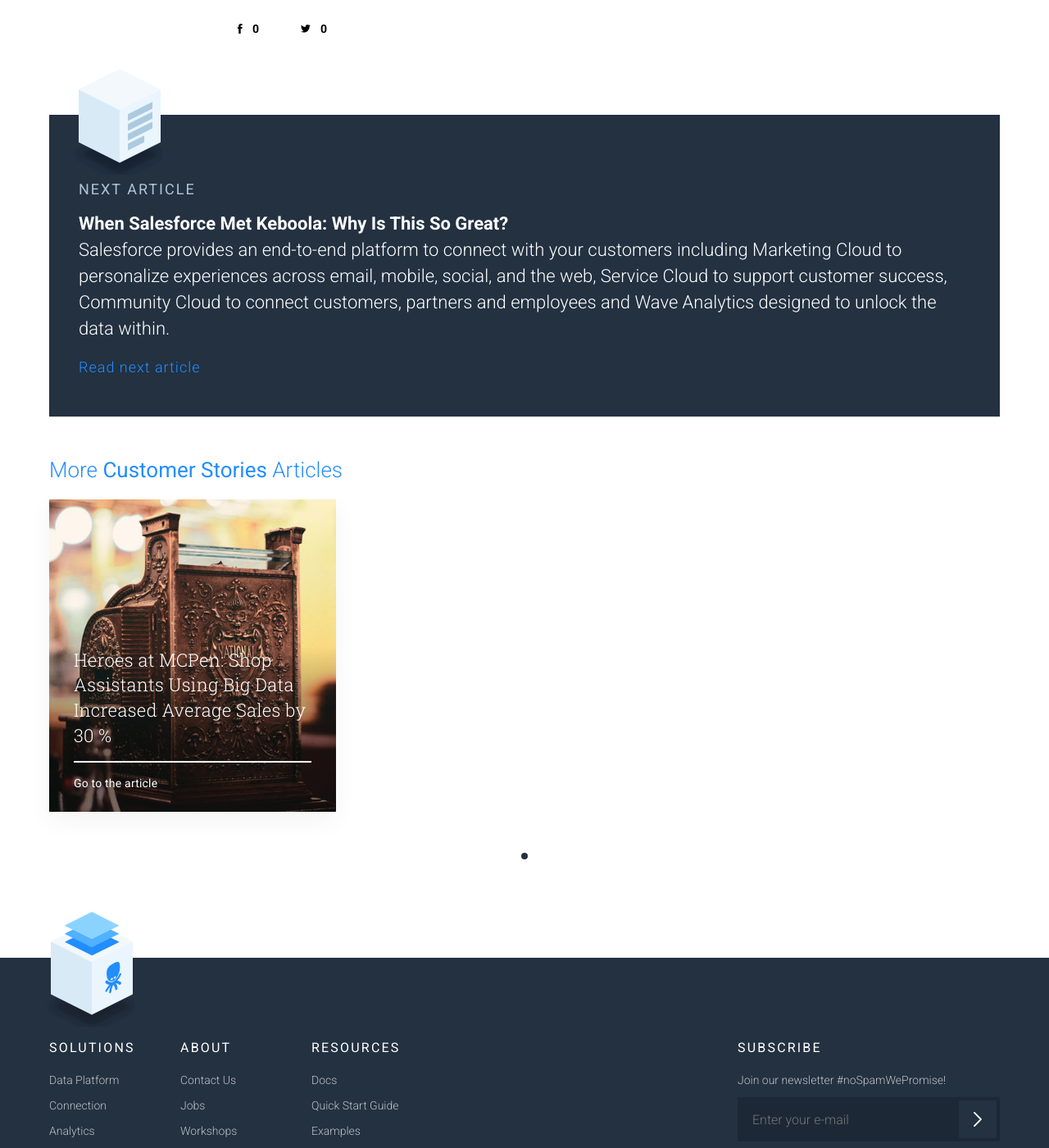
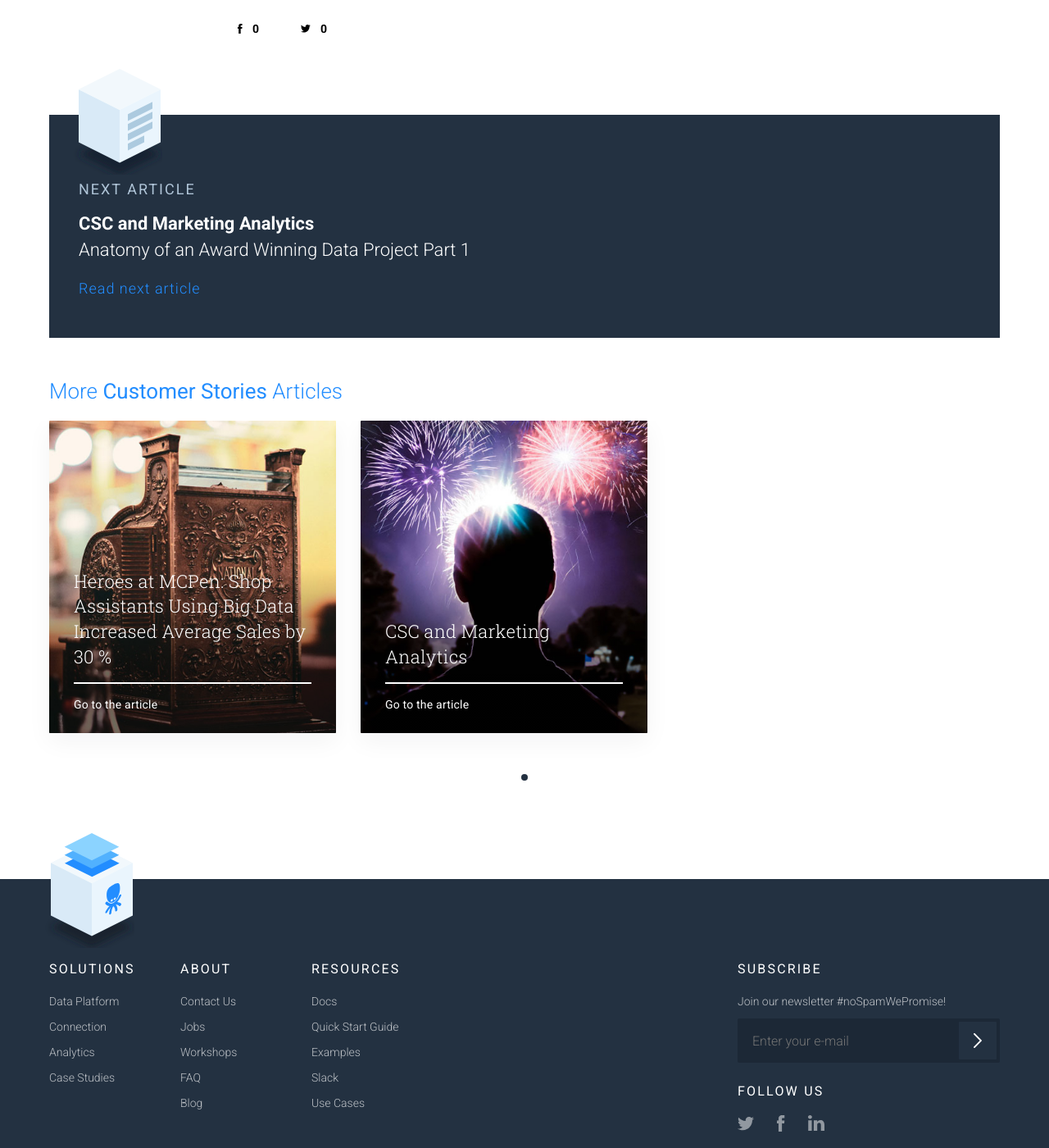
Before and after one commit to keboola/blog, a Jekyll site: the page built from _posts/2018-10-11-keboola.md, in a window 1280 px wide and 1400 px high, scrolled down 4418 px. Shown: the whole window at 82% size. Built offline with Jekyll 4.4.1, drawn with Linux system fonts in a browser that asks for light colours; nearby versions of some CDN libraries; some of the changed lines change nothing that is shown.

Commit message:
Update from Forestry.io - Published anatomy-of-an-award-winning-data-project-part-1-csc-and-marketing-analytics.md

```diff
--- a/_drafts/2018-04-01-anatomy-of-an-award-winning-data-project-part-1-csc-and-marketing-analytics.md
+++ b/_posts/2018-04-01-anatomy-of-an-award-winning-data-project-part-1-csc-and-marketing-analytics.md
@@ -1,35 +1,27 @@
 ---
-title: 'Anatomy of an Award Winning Data Project Part 1: CSC and Marketing Analytics'
+title: CSC and Marketing Analytics
 layout: post
 categories: customer-stories
 date: 2018-04-01 10:37:52 +0000
-perex: Here at Keboola, we take pride in working closely with partners and customers
-  ensuring that each project is a success. Typically we’re there from the beginning
-  - to understand the problem the client needs to solve; to help them define the scope
-  and timeline of the implementation; to provide the necessary resources to get buy
-  in from the rest of their team.
+perex: Anatomy of an Award Winning Data Project Part 1
 user: pavel-dolezal
-coverphoto: "/uploads/Untitled design (1).png"
-coverphoto_slider: "/uploads/Untitled design (2).png"
+coverphoto: ''
+coverphoto_slider: "/uploads/csc.jpg"
 
 ---
-### Anatomy of an Award Winning Data Project Part 1: CSC and Marketing Analytics
-
 by Kasey Jones Tonsfeldt
 
 Here at Keboola, we take pride in working closely with partners and customers ensuring that each project is a success. Typically we’re there from the beginning - to understand the problem the client needs to solve; to help them define the scope and timeline of the implementation; to provide the necessary resources to get buy in from the rest of their team; to offer alternative perspectives and options when mapping out the project; and to be their ally and guide throughout every step of the process. With all that work, all that dedication, it turns out we develop quite a soft spot for both our clients and their projects.
 
+![](/uploads/cscArticle1.jpg)
+
 We’ve got skin in the game, so when one of our clients receives an award because of the project we worked on together, we get pretty excited. And when two clients receive an award because of our work together, well, then we’re downright ecstatic and ready to celebrate!
-
-![Award winning customer](https://lh5.googleusercontent.com/d2q4Fg_nh4iHBkLM31z8qePZ6ZxDwdDqkDfAjEAWc3cIWENSg_WGiBgsTe65PUdNeUqgWnMtQNcZfy5OisZM9Jj3p2DhfpPK9jP_3H9bjToliETm-GR5yFAAJN52s1dQEwfo1Zjz "Keboola winning awards" =624x468)
 
 At the end of 2015, two customers were honoured for their commitment to data innovation. **Firehouse Subs®** was awarded the Hospitality Technology Innovation Award and the digital marketing team at **Computer Science Corporation** (CSC) for the ITSMA Diamond Marketing Excellence Award.
 
 Since new partners and clients often ask us to explain what components and environment cultivate a successful data project, we thought we’d take this exceptional opportunity to ask our customers themselves: [_Danny Walsh_](https://www.linkedin.com/in/dwalsh79)_, Director of Reporting and Analytics, Firehouse Sub_s and_ [_Chris Marin_](https://www.linkedin.com/in/christopher-marin-7792474), Senior Principal, Digital Marketing Platform & Analytics, CSC_.
 
 For those of you that don’t know, CSC is a company that actually helps its customers make their own journey to data innovation. To learn more about what they do, check out this awesome infographic they put together.
-
-![](https://lh3.googleusercontent.com/Lmnjjt0wW3R6JEnQbibpgd6eybpIncvKQjPns6Whv1qinPu5XHXSQgs1CJlgZ5dPNgCC9HfDj8h_jCtQ370GMIbv0KdEcPkmT-7ii5ij1zGdCgtP3wHMZWIkCJ_kdmf-SIim-gE8 =436x873)
 
 As you might imagine, given CSC’s business, it’s pretty critical that they use their own software and maintain focus on their own innovation. We’re proud to be a part of that journey.
 
```
